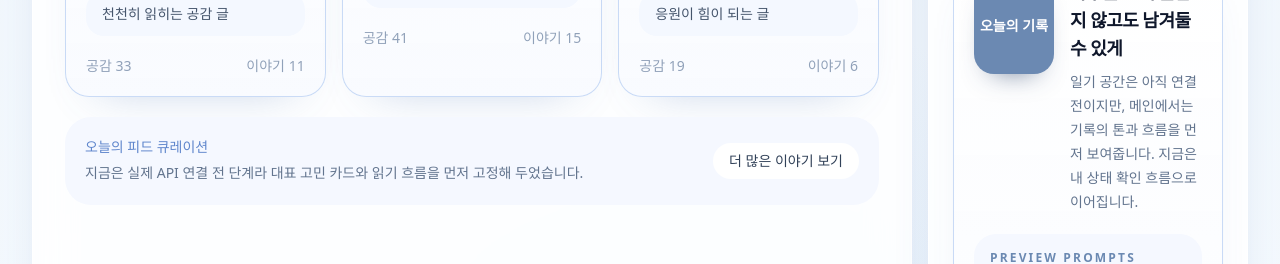
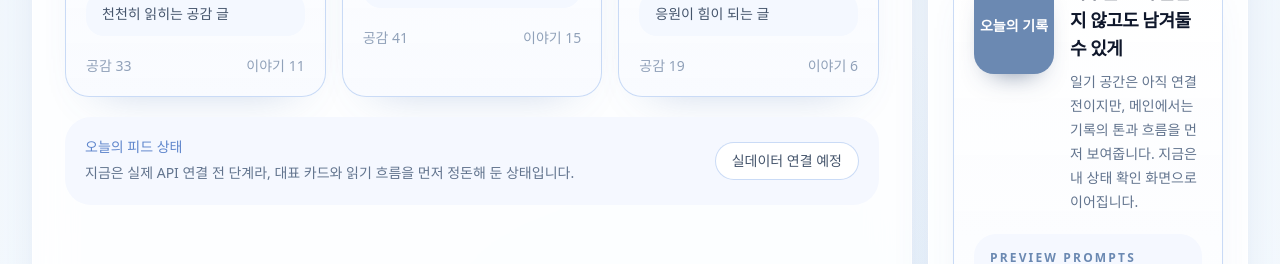
Before and after one commit to prgrms-be-devcourse/NBE8-10-final-Team05, a Next.js app in the folder front/: page / in a window 1280 px wide. Shown: the part 1694-1958 px from the top of the page. Built offline with nearby package versions, Linux system fonts and the light colour scheme; no server answers.

Commit message:
style(front):#56 홈 랜딩의 마감 폴리시를 적용

```diff
--- a/front/src/app/page.tsx
+++ b/front/src/app/page.tsx
@@ -244,6 +244,8 @@ export default function Home() {
             <button
               type="button"
               className="inline-flex rounded-full border border-[var(--border-soft)] bg-white px-4 py-2 text-sm font-medium text-slate-700 lg:hidden"
+              aria-controls="home-mobile-nav"
+              aria-expanded={isMobileMenuOpen}
               onClick={() => setIsMobileMenuOpen((current) => !current)}
             >
               {isMobileMenuOpen ? "닫기" : "메뉴"}
@@ -251,6 +253,7 @@ export default function Home() {
           </div>
 
           <div
+            id="home-mobile-nav"
             className={`overflow-hidden transition-[max-height,opacity,margin] duration-300 lg:hidden ${
               isMobileMenuOpen ? "mt-4 max-h-[420px] opacity-100" : "max-h-0 opacity-0"
             }`}
@@ -346,14 +349,14 @@ export default function Home() {
                       href="/dashboard"
                       className="rounded-full border border-white/35 bg-white/10 px-5 py-3 text-sm font-medium text-white transition hover:bg-white/16"
                     >
-                      {member.nickname}님의 내 정보
+                      {member.nickname}님의 상태 확인하기
                     </Link>
                   ) : (
                     <Link
                       href="/login"
                       className="rounded-full border border-white/35 bg-white/10 px-5 py-3 text-sm font-medium text-white transition hover:bg-white/16"
                     >
-                      로그인하고 마음 남기기
+                      로그인 후 내 기록 이어가기
                     </Link>
                   )}
                 </div>
@@ -436,19 +439,16 @@ export default function Home() {
                 <div className="flex flex-col gap-3 rounded-[26px] bg-[#f5f8ff] px-5 py-5 sm:flex-row sm:items-center sm:justify-between">
                   <div>
                     <p className="text-sm font-medium text-[var(--brand-deep)]">
-                      오늘의 피드 큐레이션
+                      오늘의 피드 상태
                     </p>
                     <p className="mt-1 text-sm leading-6 text-slate-500">
-                      지금은 실제 API 연결 전 단계라 대표 고민 카드와 읽기 흐름을
-                      먼저 고정해 두었습니다.
+                      지금은 실제 API 연결 전 단계라, 대표 카드와 읽기 흐름을
+                      먼저 정돈해 둔 상태입니다.
                     </p>
                   </div>
-                  <Link
-                    href="#"
-                    className="rounded-full bg-white px-4 py-2 text-sm font-medium text-slate-700 shadow-[0_18px_32px_-28px_rgba(73,105,160,0.55)]"
-                  >
-                    더 많은 이야기 보기
-                  </Link>
+                  <span className="rounded-full border border-[var(--border-soft)] bg-white px-4 py-2 text-sm font-medium text-slate-600 shadow-[0_18px_32px_-28px_rgba(73,105,160,0.55)]">
+                    실데이터 연결 예정
+                  </span>
                 </div>
               </div>
             </section>
@@ -545,7 +545,7 @@ export default function Home() {
                       </p>
                       <p className="mt-2 text-sm leading-6 text-slate-500">
                         일기 공간은 아직 연결 전이지만, 메인에서는 기록의 톤과
-                        흐름을 먼저 보여줍니다. 지금은 내 상태 확인 흐름으로
+                        흐름을 먼저 보여줍니다. 지금은 내 상태 확인 화면으로
                         이어집니다.
                       </p>
                     </div>
```
